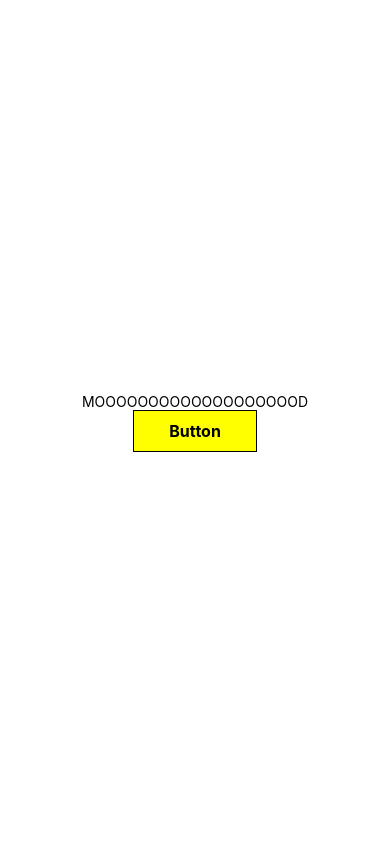
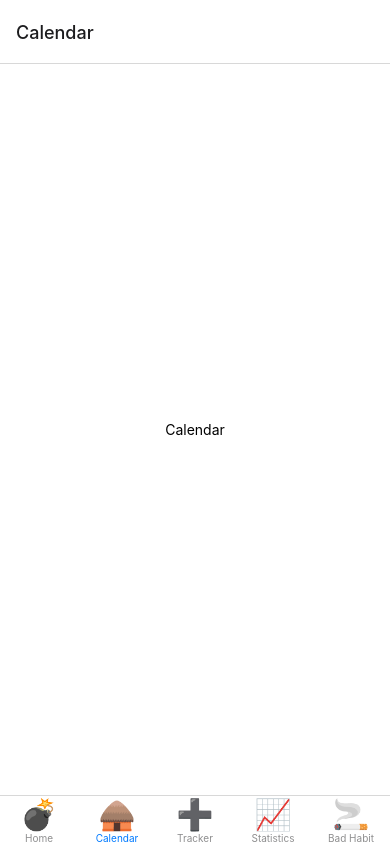
Before and after one commit to devjume/moodz, a React Native app: screen /Calendar in a window 390 px wide. Built offline with nearby package versions, Linux system fonts and the light colour scheme.

Commit message:
Add bottom navigation bar

```diff
--- a/App.js
+++ b/App.js
@@ -1,22 +1,48 @@
 import { StatusBar } from 'expo-status-bar';
 import { StyleSheet, Text, View } from 'react-native';
-import CustomButton from "./components/CustomButton"
+import { NavigationContainer } from '@react-navigation/native';
+import { createBottomTabNavigator } from "@react-navigation/bottom-tabs";
+import HomeScreen from './screens/HomeScreen';
+import CalendarScreen from './screens/CalendarScreen';
+import StatisticsScreen from './screens/StatisticsScreen';
+import BadHabitScreen from './screens/BadHabitScreen';
+import TrackerScreen from './screens/BadHabitScreen';
 
 export default function App() {
+
+  const Tab = createBottomTabNavigator();
+
   return (
-    <View style={styles.container}>
-      <Text>MOOOOOOOOOOOOOOOOOOOD</Text>
-      <CustomButton />
-      <StatusBar style="auto" />
-    </View>
+    <NavigationContainer>
+      <Tab.Navigator
+        screenOptions={({route}) => ({
+          tabBarIcon: ({ focused, color, size}) => {
+            let iconName;
+
+		        if (route.name === "Home") {
+		        	iconName = "💣";
+		        } else if (route.name === "Calendar") {
+              iconName = "🛖"
+            } else if (route.name === "Statistics") {
+              iconName = "📈"
+            } else if (route.name === "Bad Habit") {
+              iconName = "🚬"
+            } else if (route.name === "Tracker") {
+              iconName = "➕"
+            }
+
+
+		        return <Text style={{fontSize: 30}}>{iconName}</Text>;
+          }
+        })}
+      >
+        <Tab.Screen name="Home" component={HomeScreen} />
+        <Tab.Screen name="Calendar" component={CalendarScreen} />
+        <Tab.Screen name="Tracker" component={TrackerScreen} />
+        <Tab.Screen name="Statistics" component={StatisticsScreen} />
+        <Tab.Screen name="Bad Habit" component={BadHabitScreen} />
+      </Tab.Navigator>
+    </NavigationContainer>
+
   );
 }
-
-const styles = StyleSheet.create({
-  container: {
-    flex: 1,
-    backgroundColor: '#fff',
-    alignItems: 'center',
-    justifyContent: 'center',
-  },
-});
--- a/package.json
+++ b/package.json
@@ -9,6 +9,8 @@
     "web": "expo start --web"
   },
   "dependencies": {
+    "@react-navigation/bottom-tabs": "^6.5.7",
+    "@react-navigation/native": "^6.1.6",
     "expo": "~48.0.9",
     "expo-status-bar": "~1.4.4",
     "react": "18.2.0",
--- /dev/null
+++ b/screens/BadHabitScreen.js
@@ -0,0 +1,20 @@
+import React from 'react'
+import { Text, View, StyleSheet } from "react-native";
+
+
+export default function BadHabitScreen() {
+  return (
+    <View style={styles.container}>
+      <Text>Bad Habit</Text>
+    </View>
+  )
+}
+
+const styles = StyleSheet.create({
+  container: {
+    flex: 1,
+    backgroundColor: '#fff',
+    alignItems: 'center',
+    justifyContent: 'center',
+  },
+});
--- /dev/null
+++ b/screens/CalendarScreen.js
@@ -0,0 +1,20 @@
+import React from 'react'
+import { Text, View, StyleSheet } from "react-native";
+
+
+export default function CalendarScreen() {
+  return (
+    <View style={styles.container}>
+      <Text>Calendar</Text>
+    </View>
+  )
+}
+
+const styles = StyleSheet.create({
+  container: {
+    flex: 1,
+    backgroundColor: '#fff',
+    alignItems: 'center',
+    justifyContent: 'center',
+  },
+});
--- /dev/null
+++ b/screens/HomeScreen.js
@@ -0,0 +1,22 @@
+import React from 'react'
+import { Text, View, StyleSheet } from "react-native";
+import CustomButton from "../components/CustomButton"
+
+
+export default function HomeScreen() {
+  return (
+    <View style={styles.container}>
+      <Text>MOOOOOOOOOOOOOOOOOOOD</Text>
+      <CustomButton />
+    </View>
+  )
+}
+
+const styles = StyleSheet.create({
+  container: {
+    flex: 1,
+    backgroundColor: '#fff',
+    alignItems: 'center',
+    justifyContent: 'center',
+  },
+});
--- /dev/null
+++ b/screens/StatisticsScreen.js
@@ -0,0 +1,20 @@
+import React from 'react'
+import { Text, View, StyleSheet } from "react-native";
+
+
+export default function StatisticsScreen() {
+  return (
+    <View style={styles.container}>
+      <Text>Statistics</Text>
+    </View>
+  )
+}
+
+const styles = StyleSheet.create({
+  container: {
+    flex: 1,
+    backgroundColor: '#fff',
+    alignItems: 'center',
+    justifyContent: 'center',
+  },
+});
```
Also changed, not shown: screens/TrackerScreen.js (added, +20 -0 lines), 1 other file (tests, documents, lock files or other folders).
